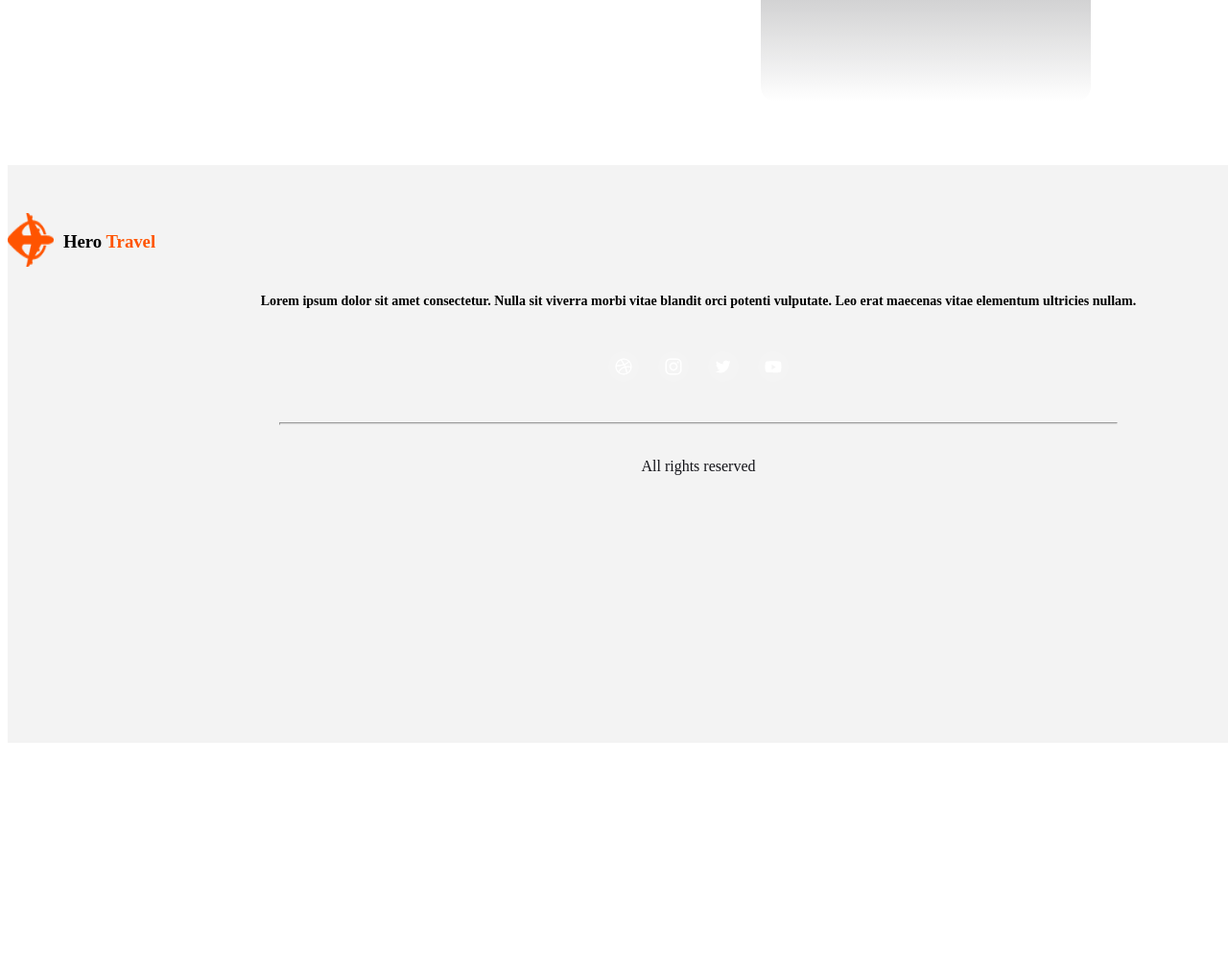
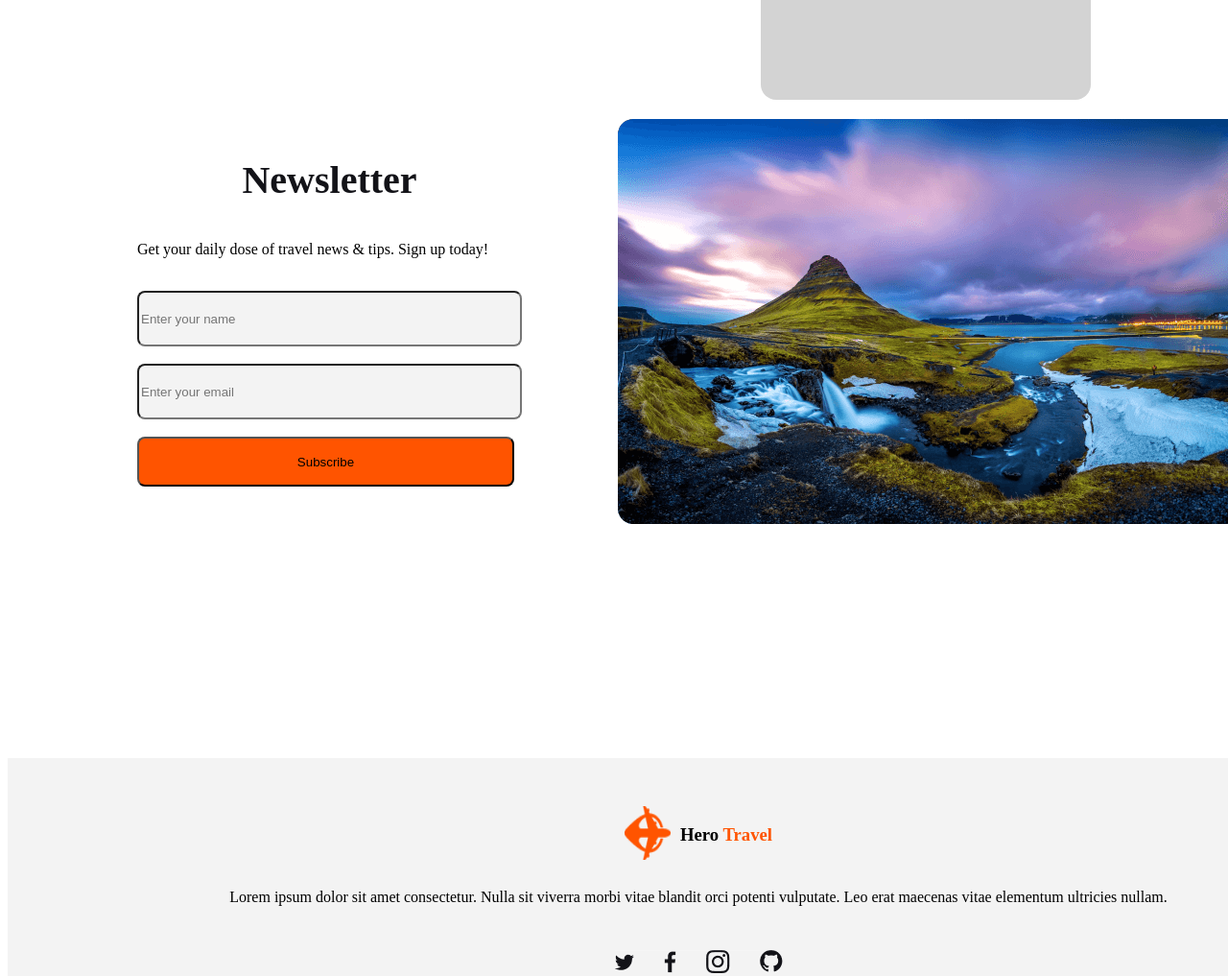
Before and after one commit to rahat1380/Best-travel-porject, a plain HTML site: page index.html in a window 1280 px wide. Shown: the part 5360-6377 px from the top of the page at 96% size. Before the commit the page ends 6142 px from the top, so only its background shows below. Drawn offline with Linux system fonts and the light colour scheme.

Commit message:
porject done

```diff
--- a/index.html
+++ b/index.html
@@ -209,7 +209,8 @@
         </section>
 
         <!-- Place section -->
-        <section class="place-section">
+        <section class="place-all-swction">
+            <div class="place-section">
             <div class="plece-content">
                 <h3 class="common-titel">A Simple Perfect Place To Get Lost</h3>
                 <p class="common-discription">Amet consectetur. Vulputate commodo felis molestie risus  ornare nulla amet et. Libero commodo sagittis dignissim adipiscing quis. </p>
@@ -220,20 +221,34 @@
             <div class="plece-img">
                 <img src="Images/video play.PNG" alt="">
             </div>
+        </div>
+            <div class="plece-content-2">
+                <div class="form-content">
+               <h3 class="common-titel">Newsletter</h3>
+               <p class="commonstyle">Get your daily dose of travel news & tips. Sign up today!</p>
+               <br>
+               <input class="form"  type="text" name="input" placeholder="Enter your name">
+               <br><br> <input class="form" type="email" placeholder="Enter your email"> <br><br>
+               <input class="from-btn"  type="button" value="Subscribe" placeholder=""></div>
+               <div class="plece-img">
+                <img src="Images/Rectangle 8 (1).png" alt="">
+            </div>
+            </div>
         </section>
     </menu>
     <!-- footer section -->
     <footer>
-        <div class="blog-name"> <img src="Images/Group 40071 (2).png" alt="">
+        <div class="blog-name foot-hed"> <img src="Images/Group 40071 (2).png" alt="">
             <h3>Hero <span class="text-mystic-red">Travel</span></h3>
         </div>
         <p futter-discription>Lorem ipsum dolor sit amet consectetur. Nulla sit viverra morbi vitae blandit orci potenti vulputate. Leo erat maecenas vitae elementum ultricies nullam. </p>
 
         <div class="social">
-            <a href="#"><img src="social/Dribbble.svg" alt=""></a>
+            <img src="social/Social (1).png" alt="">
+            <!-- <a href="#"><img src="social/Dribbble.svg" alt=""></a>
             <a href="#"><img src="social/Instagram.svg" alt=""></a>
             <a href="#"><img src="social/Twitter.svg" alt=""></a>
-            <a href="#"><img src="social/Youtube.svg" alt=""></a>
+            <a href="#"><img src="social/Youtube.svg" alt=""></a> -->
         </div>
         <hr class="footer-hr">
         <p class="copiright-discription">All rights reserved</p>
--- a/travel.css
+++ b/travel.css
@@ -322,7 +322,35 @@ nav ul li a {
     border-radius: 16px;
     background: linear-gradient(180deg, #131318 -31.96%, rgba(19, 19, 24, 0.00) 100%);
 }
+.plece-content-2{
+    display: flex;
+    margin-top: 20px;
+}
+.plece-img{
+    width: 672px;
+    height: 422px;
+    border-radius: 16px;
+    border-radius: 16px;
+    background: url(), lightgray 50% / cover no-repeat;
 
+}
+.form-content{
+    width: 1440px;
+height: 600px;
+margin-right: 100px;
+}
+.form{
+    width: 393px;
+height: 52px;
+border-radius: 8px;
+background: rgba(19, 19, 24, 0.05);
+}
+.from-btn{
+    width: 393px;
+height: 52px;
+border-radius: 8px;
+background: #FF5400;
+}
 /* footer section */
 
 footer {
@@ -337,16 +365,7 @@ footer {
     height: 502px;
 }
 
-footer h1 {
-    font-size: 1.5rem;
-    font-weight: 700;
-    padding: 20px 0;
-}
 
-footer p {
-    font-size: 0.875rem;
-    font-weight: 700;
-}
 
 footer .social {
     display: flex;
@@ -354,7 +373,9 @@ footer .social {
     gap: 20px;
     justify-content: center;
 }
-
+.foot-hed{ display: flex;
+    justify-content: center;
+}
 .footer-hr {
     width: 872px;
     height: 1px;
@@ -362,6 +383,7 @@ footer .social {
 }
 .futter-discription{
     color: #5A5A5D;
+    width:width: 769px;
 
 text-align: center;
 font-size: 1rem;
@@ -372,6 +394,8 @@ font-weight: 400;
 font-size: 1rem;
 font-weight: 300;
 }
+
+
 /* responsive media queries */
 /* mobile devices */
 @media screen and (max-width: 600px) {
```
Also changed, not shown: social/Social (1).png (added).
